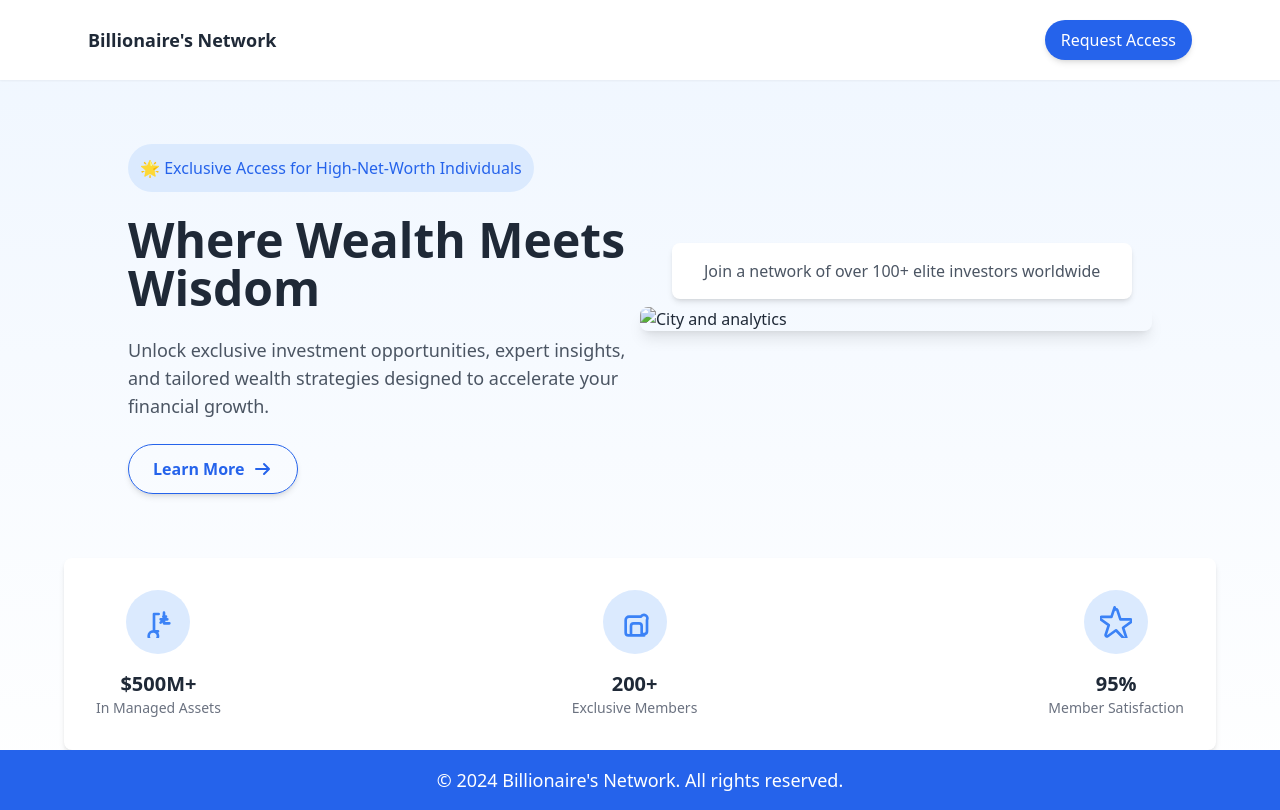
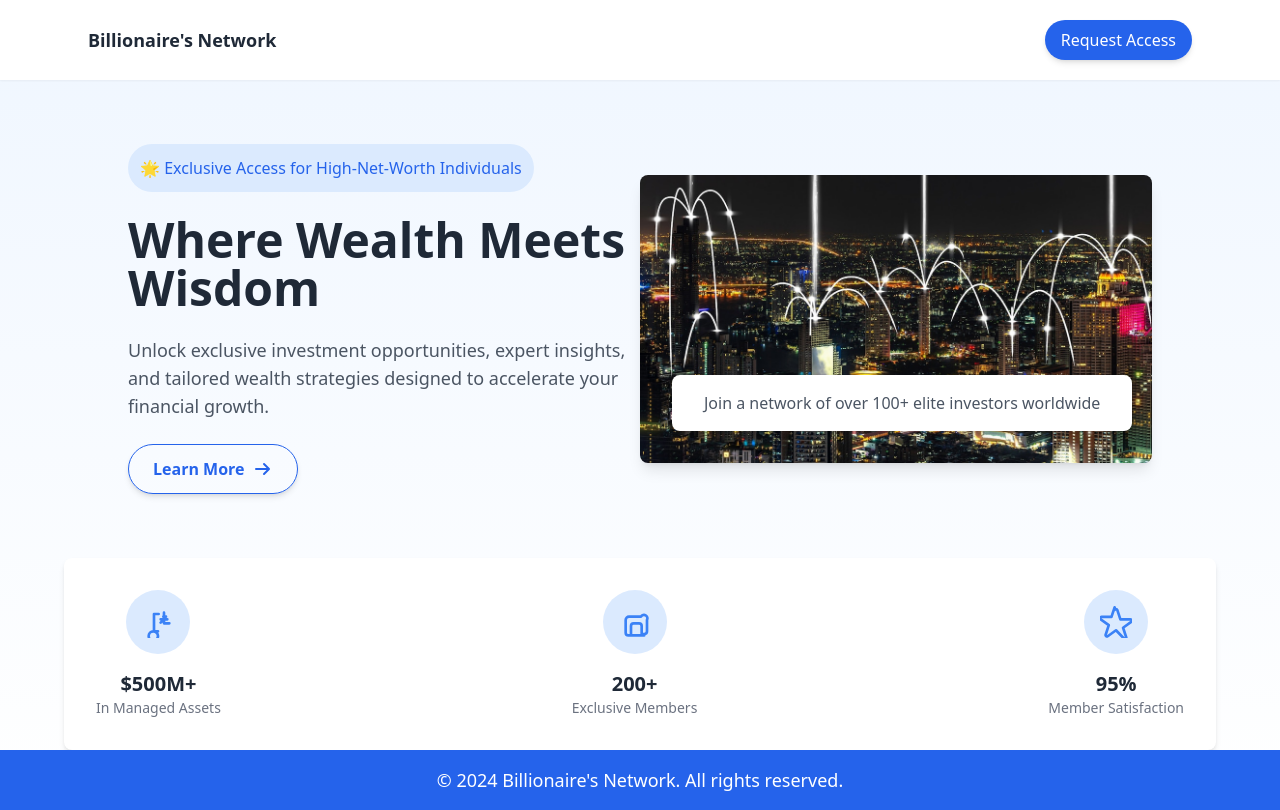
Before and after one commit to Harrisonifebhor/www.billnet.info, a plain HTML site: page index.html in a window 1280 px wide. Drawn offline with nearby package versions, Linux system fonts and the light colour scheme; the site is published under a folder, as on GitHub Pages, so addresses that start at the root find nothing.

Commit message:
Update index.html

```diff
--- a/index.html
+++ b/index.html
@@ -68,7 +68,7 @@
   <!-- Right Image -->
    <!-- Right Content -->
    <div class="w-full md:w-1/2 relative">
-    <img src="/smart-digital-city-with-globalization-abstract-graphic-showing-connection-network_31965-12691.jpg" alt="City and analytics" class="rounded-lg shadow-lg">
+    <img src="smart-digital-city-with-globalization-abstract-graphic-showing-connection-network_31965-12691.jpg" alt="City and analytics" class="rounded-lg shadow-lg">
     <div class="absolute bottom-6 left-6 md:bottom-8 md:left-8 bg-white px-6 py-3 md:px-8 md:py-4 rounded-lg shadow-md flex items-center space-x-4">
         <span class="text-sm md:text-base text-gray-600 ">
           Join a network of over 100+ elite investors worldwide
```
